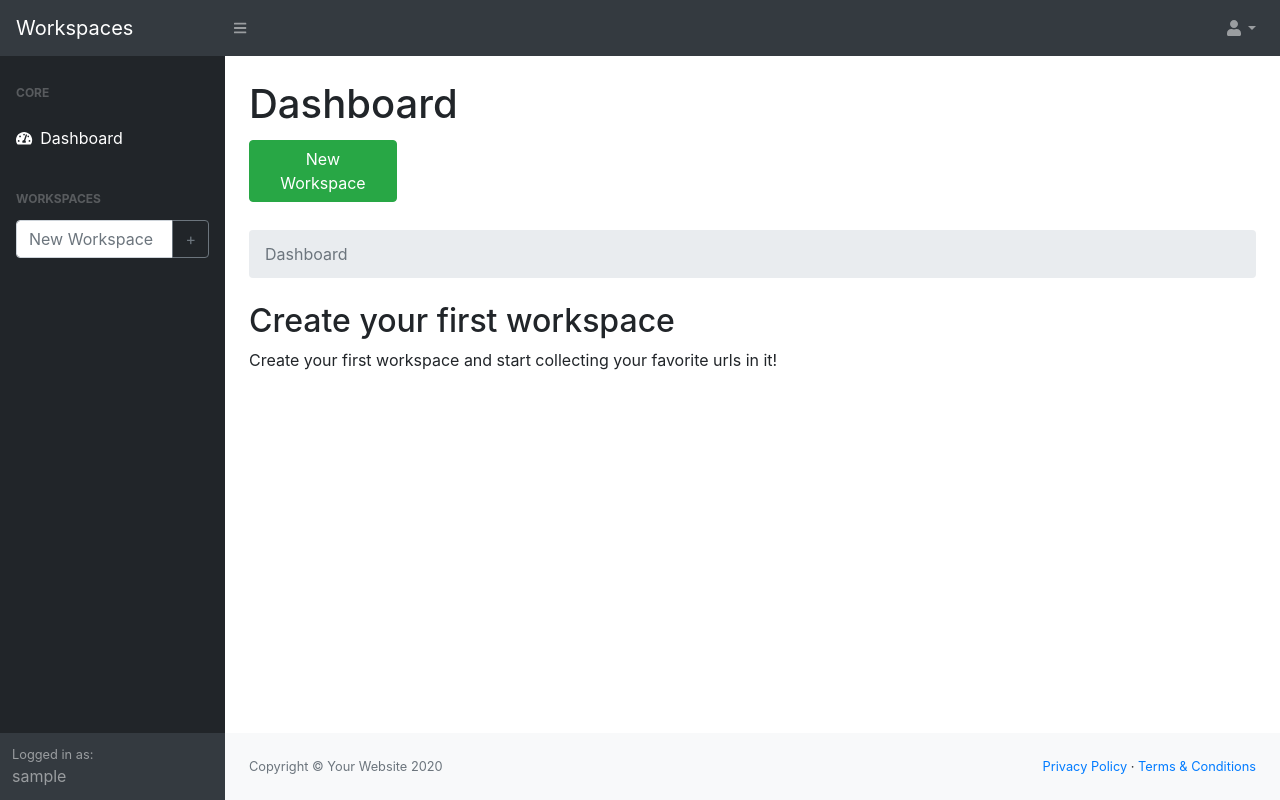
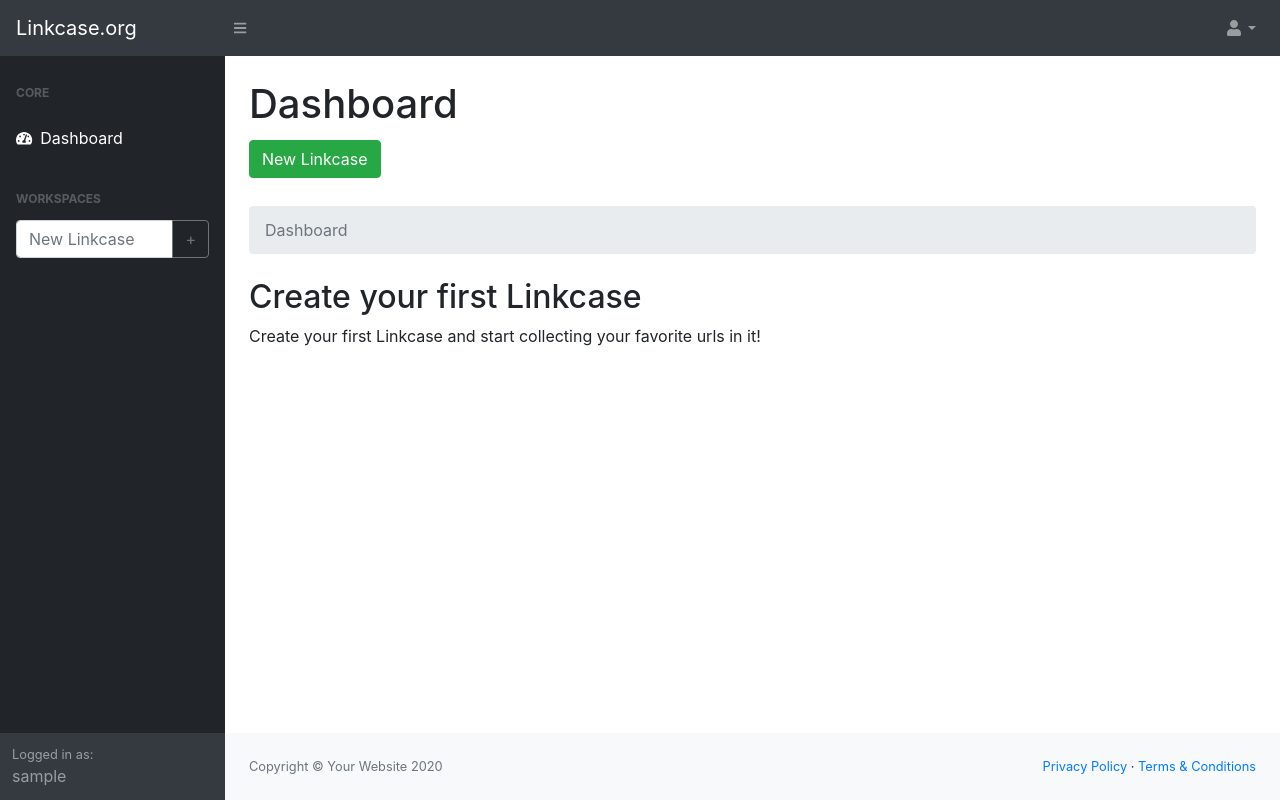
Before and after one commit to FARBEX97/linkcase-org, a Flask app: page / in a window 1280 px wide. Run offline with Flask 2, Linux system fonts and the light colour scheme; the visitor is signed in with stand-in values (Sample User, id 1); data comes from the database, SQL or seed files in the repository; data that the repository does not hold is empty; some libraries are stand-ins or nearby versions.

Commit message:
changed workspace for linkcase

```diff
--- a/config.py
+++ b/config.py
@@ -4,7 +4,7 @@ dev = True
 
 class DevConfig(object):
     SECRET_KEY = os.environ.get('SECRET_KEY') or 'you-will-never-guess'
-    SQLALCHEMY_DATABASE_URI = os.environ.get('DATABASE_URL') or 'sqlite:///' + os.path.join(basedir, 'workspaces.db')
+    SQLALCHEMY_DATABASE_URI = os.environ.get('DATABASE_URL') or 'sqlite:///' + os.path.join(basedir, 'linkcaseorg.db')
     SQLALCHEMY_TRACK_MODIFICATIONS = False
 
 class Config(object):
--- a/main.py
+++ b/main.py
@@ -1,6 +1,6 @@
 from workspaces import app, db
-from workspaces.models import user, workspace, link
+from workspaces.models import user, linkcase, link
 
 @app.shell_context_processor
 def make_shell_context():
-    return {'db': db, 'User': user.User, 'Workspace': workspace.Workspace, 'Link': link.Link}
+    return {'db': db, 'User': user.User, 'Linkcase': linkcase.Linkcase, 'Link': link.Link}
--- /dev/null
+++ b/workspaces/forms/linkcase.py
@@ -0,0 +1,13 @@
+from flask_wtf import FlaskForm
+from wtforms import StringField, SubmitField
+from wtforms.validators import DataRequired
+
+
+
+class NewLinkcaseForm(FlaskForm):
+    linkcase_name = StringField('New Linkcase', validators=[DataRequired()], render_kw={"placeholder": "New Linkcase"})
+    submit = SubmitField('+')
+
+
+class DeleteLinkcaseForm(FlaskForm):
+    delete = SubmitField('Delete')
--- a/workspaces/models/user.py
+++ b/workspaces/models/user.py
@@ -8,7 +8,7 @@ class User(UserMixin,db.Model):
     username = db.Column(db.String(64), index=True, unique=True)
     email = db.Column(db.String(120), index=True, unique=True)
     password_hash = db.Column(db.String(128))
-    workspaces = db.relationship('Workspace', cascade='all, delete-orphan', lazy='dynamic')
+    linkcase = db.relationship('Linkcase', cascade='all, delete-orphan', lazy='dynamic')
 
     def __repr__(self):
         return f'<User {self.username}>'
--- a/workspaces/routes.py
+++ b/workspaces/routes.py
@@ -2,47 +2,46 @@ from . import app, db
 from flask import render_template, flash, redirect, url_for, request
 from flask_login import current_user, login_user, logout_user, login_required
 from werkzeug.urls import url_parse
-from .models import user, workspace, link
+from .models import user, linkcase, link
 from .forms.user import LoginForm, RegistrationForm
 from .forms.link import NewLinkForm
-from .forms.workspace import NewWorkspaceForm, DeleteWorkspaceForm
+from .forms.linkcase import NewLinkcaseForm, DeleteLinkcaseForm
 
-import json
 
 @app.route('/', methods=['GET', 'POST'])
 @login_required
 def index():
-    workspaces = workspace.get_all_workspaces(current_user)
-    links_urls = [workspace.links for workspace in workspaces]
-    ws_form = NewWorkspaceForm()
-    del_ws_form = DeleteWorkspaceForm()
-    workspaces_list = []
-    for ws in workspaces:
-        workspace_dict = {'name': ws.name, 'links': [link for link in ws.links]}
-        workspaces_list.append(workspace_dict)
-    workspace_names = [workspace.name for workspace in workspaces]
+    linkcases = linkcase.get_all_linkcases(current_user)
+    links_urls = [lc.links for lc in linkcases]
+    linkcase_form = NewLinkcaseForm()
+    del_linkcase_form = DeleteLinkcaseForm()
+    linkcases_list = []
+    for lc in linkcases:
+        linkcase_dict = {'name': lc.name, 'links': [link for link in lc.links]}
+        linkcases_list.append(linkcase_dict)
+    linkcase_names = [lc.name for lc in linkcases]
 
     if request.method == 'POST':
-        if ws_form.ws_name.data and ws_form.validate():
-            workspace.create_workspace(name=ws_form.ws_name.data, user=current_user)
-            flash('Workspace created successfully!')
+        if linkcase_form.linkcase_name.data and linkcase_form.validate():
+            linkcase.create_linkcase(name=linkcase_form.linkcase_name.data, user=current_user)
+            flash('Linkcase created successfully!')
             return redirect(url_for('index'))
 
-        elif request.form.get("delete_ws"):
-            workspace.delete_workspace(name=request.form['delete_ws'],user=current_user)
-            flash('Workspace deleted successfully!')
+        elif request.form.get("delete_linkcase"):
+            linkcase.delete_linkcase(name=request.form['delete_linkcase'],user=current_user)
+            flash('Linkcase deleted successfully!')
             return redirect(url_for('index'))
 
         elif request.form.get("delete_link"):
-            def get_linkname_and_workspacename_from_form(form_value):
+            def get_linkname_and_linkcasename_from_form(form_value):
                 form_values = form_value.split('::')
                 return form_values[0], form_values[1]
-            link_name, workspace_name = get_linkname_and_workspacename_from_form(request.form['delete_link'])
-            link.delete_link(link_name=link_name, parent_workspace_name=workspace_name, user=current_user)
+            link_name, linkcase_name = get_linkname_and_linkcasename_from_form(request.form['delete_link'])
+            link.delete_link(link_name=link_name, parent_linkcase_name=linkcase_name, user=current_user)
             flash('Link deleted successfully!')
             return redirect(url_for('index'))
 
-    return render_template('index.html', title='Index', workspaces=workspaces, ws_form=ws_form, del_ws_form=del_ws_form, workspaces_list=workspaces_list)
+    return render_template('index.html', title='Dashboard', linkcases=linkcases, linkcase_form=linkcase_form, del_linkcase_form=del_linkcase_form, linkcases_list=linkcases_list)
 
 
 @app.route('/login', methods=['GET', 'POST'])
@@ -84,39 +83,39 @@ def register():
     return render_template('auth/register.html', title='Register', form=form)
 
 
-@app.route('/workspace/<workspace_name>/detail', methods=['GET', 'POST'])
-def workspace_detail(workspace_name):
-    workspaces = workspace.get_all_workspaces(current_user)
-    links_urls = [workspace.links for workspace in workspaces]
-    ws_form = NewWorkspaceForm()
+@app.route('/linkcase/<linkcase_name>/detail', methods=['GET', 'POST'])
+def linkcase_detail(linkcase_name):
+    linkcases = linkcase.get_all_linkcases(current_user)
+    links_urls = [lc.links for lc in linkcases]
+    linkcase_form = NewLinkcaseForm()
     link_form = NewLinkForm()
-    del_ws_form = DeleteWorkspaceForm()
-    workspace_names = [workspace.name for workspace in workspaces]
+    del_linkcase_form = DeleteLinkcaseForm()
+    linkcase_names = [linkcase.name for linkcase in linkcases]
 
-    detailed_workspace = [workspace for workspace in workspaces if workspace.name == workspace_name][0]
+    detailed_linkcase = [lc for lc in linkcases if lc.name == linkcase_name][0]
     if request.method == 'POST':
-        if ws_form.ws_name.data and ws_form.validate():
-            workspace.create_workspace(name=ws_form.ws_name.data, user=current_user)
-            flash('Workspace created successfully!')
+        if linkcase_form.linkcase_name.data and linkcase_form.validate():
+            linkcase.create_linkcase(name=linkcase_form.linkcase_name.data, user=current_user)
+            flash('Linkcase created successfully!')
             return redirect(url_for('index'))
 
         elif link_form.validate():
-            link.create_link(workspace_name=detailed_workspace.name, user=current_user, link_url=link_form.url.data, link_name=link_form.name.data)
+            link.create_link(linkcase_name=detailed_linkcase.name, user=current_user, link_url=link_form.url.data, link_name=link_form.name.data)
             flash('Link added successfully!')
-            return redirect(url_for('workspace_detail', workspace_name=workspace_name))
+            return redirect(url_for('linkcase_detail', linkcase_name=linkcase_name))
 
-        elif request.form.get("delete_ws"):
-            workspace.delete_workspace(name=request.form['delete_ws'],user=current_user)
-            flash('Workspace deleted successfully!')
+        elif request.form.get("delete_linkcase"):
+            linkcase.delete_linkcase(name=request.form['delete_linkcase'],user=current_user)
+            flash('Linkcase deleted successfully!')
             return redirect(url_for('index'))
 
         elif request.form.get("delete_link"):
-            def get_linkname_and_workspacename_from_form(form_value):
+            def get_linkname_and_linkcasename_from_form(form_value):
                 form_values = form_value.split('::')
                 return form_values[0], form_values[1]
-            link_name, workspace_name = get_linkname_and_workspacename_from_form(request.form['delete_link'])
-            link.delete_link(link_name=link_name, parent_workspace_name=workspace_name, user=current_user)
+            link_name, linkcase_name = get_linkname_and_linkcasename_from_form(request.form['delete_link'])
+            link.delete_link(link_name=link_name, parent_linkcase_name=linkcase_name, user=current_user)
             flash('Link deleted successfully!')
-            return redirect(url_for('workspace_detail', workspace_name=workspace_name))
+            return redirect(url_for('linkcase_detail', linkcase_name=linkcase_name))
 
-    return render_template('ws_detail.html', workspaces=workspaces, ws_form=ws_form, link_form=link_form, del_ws_form=del_ws_form, detailed_workspace=detailed_workspace)
+    return render_template('linkcase_detail.html', linkcases=linkcases, linkcase_form=linkcase_form, link_form=link_form, del_linkcase_form=del_linkcase_form, detailed_linkcase=detailed_linkcase)
--- a/workspaces/templates/base.html
+++ b/workspaces/templates/base.html
@@ -7,16 +7,16 @@
         <meta name="description" content="" />
         <meta name="author" content="" />
         {% if title %}
-        <title>{{ title }} - Workspaces</title>
+        <title>{{ title }} - Linkcase.org</title>
         {% else %}
-        <title>Welcome to Workspaces</title>
+        <title>Welcome to Linkcase.org</title>
         {% endif %}
         <link href="{{ url_for('static', filename='css/styles.css') }}" rel="stylesheet" />
         <script src="https://cdnjs.cloudflare.com/ajax/libs/font-awesome/5.15.1/js/all.min.js" crossorigin="anonymous"></script>
     </head>
     <body class="sb-nav-fixed">
         <nav class="sb-topnav navbar navbar-expand navbar-dark bg-dark">
-            <a class="navbar-brand" href="#">Workspaces</a>
+            <a class="navbar-brand" href="https://linkcase.org">Linkcase.org</a>
             {% if current_user.is_anonymous == False %}
             <button class="btn btn-link btn-sm order-1 order-lg-0" id="sidebarToggle" href="#"><i class="fas fa-bars"></i></button>
             {% endif %}
--- a/workspaces/templates/index.html
+++ b/workspaces/templates/index.html
@@ -6,37 +6,37 @@
     <h1 class="mt-4">Dashboard</h1>
     <div class="row">
         <div class="col-sm-2 my-1">
-            <a class="btn btn-success" href="#new_workspace_form" id="new_workspace_show_btn">New Workspace</a>
-            <a class="btn btn-warning" id="new_workspace_hide_btn" style="display: none;">Hide form</a>
+            <a class="btn btn-success" href="#new_linkcase_form" id="new_linkcase_show_btn">New Linkcase</a>
+            <a class="btn btn-warning" id="new_linkcase_hide_btn" style="display: none;">Hide form</a>
         </div>
     </div>
     <ol class="breadcrumb my-4">
         <li class="breadcrumb-item active">Dashboard</li>
     </ol>
-    <form action="" class="mx-3" method="post" novalidate id="new_workspace_form" style="display: none;">
-        {{ ws_form.hidden_tag() }}
+    <form action="" class="mx-3" method="post" novalidate id="new_linkcase_form" style="display: none;">
+        {{ linkcase_form.hidden_tag() }}
         <div class="form-row">
             <div class="col-md-2">
                 <div class="form-group">
-                    {{ ws_form.ws_name(class="form-control") }}
+                    {{ linkcase_form.linkcase_name(class="form-control") }}
                 </div>
             </div>
             <div class="col-md-2">
                 <div class="form-group">
-                {{ ws_form.submit(class="btn btn-outline-secondary", value="Create") }}
+                {{ linkcase_form.submit(class="btn btn-outline-secondary", value="Create") }}
                 </div>
             </div>
-            {% for error in ws_form.ws_name.errors %}
+            {% for error in linkcase_form.linkcase_name.errors %}
             <span style="color: red;">[{{ error }}]</span>
             {% endfor %}
         </div>
     </form>
     {% if workspaces %}
     <h2>Time to work!</h2>
-    <p>Click on one of your workspaces and start working with all your handy resources.</p>
+    <p>Click on one of your Linkcases and start working with all your handy resources.</p>
     {% else %}
-    <h2>Create your first workspace</h2>
-    <p>Create your first workspace and start collecting your favorite urls in it!</p>
+    <h2>Create your first Linkcase</h2>
+    <p>Create your first Linkcase and start collecting your favorite urls in it!</p>
     {% endif %}
     <div class="row">
         {% for workspace in workspaces %}
@@ -54,16 +54,16 @@
 <script>
     $(document).ready(function() {
         // Show form on button clicked
-        $('#new_workspace_show_btn').click(function(){
-            $('#new_workspace_form').show()
-            $('#new_workspace_show_btn').hide()
-            $('#new_workspace_hide_btn').show()
+        $('#new_linkcase_show_btn').click(function(){
+            $('#new_linkcase_form').show()
+            $('#new_linkcase_show_btn').hide()
+            $('#new_linkcase_hide_btn').show()
         });
         // Hide form on button clicked
-        $('#new_workspace_hide_btn').click(function(){
-            $('#new_workspace_form').hide()
-            $('#new_workspace_hide_btn').hide()
-            $('#new_workspace_show_btn').show()
+        $('#new_linkcase_hide_btn').click(function(){
+            $('#new_linkcase_form').hide()
+            $('#new_linkcase_hide_btn').hide()
+            $('#new_linkcase_show_btn').show()
         });
         // Open all links of the clicked workspace button
         {% for workspace in workspaces_list %}
--- a/workspaces/templates/logged_base.html
+++ b/workspaces/templates/logged_base.html
@@ -12,21 +12,21 @@
                     </a>
                     <div class="sb-sidenav-menu-heading">Workspaces</div>
                     <form action="" class="mx-3 text-center" method="post" novalidate>
-                        {{ ws_form.hidden_tag() }}
+                        {{ linkcase_form.hidden_tag() }}
                         <div class="input-group mb-3">
-                            {{ ws_form.ws_name(class="form-control") }}
+                            {{ linkcase_form.linkcase_name(class="form-control") }}
                             <div class="input-group-append">
-                                {{ ws_form.submit(class="btn btn-outline-secondary") }}
+                                {{ linkcase_form.submit(class="btn btn-outline-secondary") }}
                             </div>
-                            {% for error in ws_form.ws_name.errors %}
+                            {% for error in linkcase_form.linkcase_name.errors %}
                             <span style="color: red;">[{{ error }}]</span>
                             {% endfor %}
                         </div>
                     </form>
-                    {% for workspace in workspaces %}
-                    <a class="nav-link" href="{{ url_for('workspace_detail', workspace_name=workspace.name) }}">
+                    {% for linkcase in linkcases %}
+                    <a class="nav-link" href="{{ url_for('linkcase_detail', linkcase_name=linkcase.name) }}">
                         <div class="sb-nav-link-icon"></div>
-                        {{ workspace.name }}
+                        {{ linkcase.name }}
                     </a>
                     {% endfor %}
                 </div>
```
Also changed, not shown: migrations/versions/b889fd39b841_.py (renamed from migrations/versions/3571eab4f58d_.py, +9 -9 lines), workspaces/models/link.py (+8 -8 lines), workspaces/models/link_old.py (added, +32 -0 lines), workspaces/models/linkcase.py (added, +41 -0 lines), workspaces/templates/linkcase_detail.html (renamed from workspaces/templates/ws_detail.html, +9 -9 lines), linkcaseorg.db (added), workspaces.db (deleted), workspaces/models/workspace_old.py (renamed from workspaces/models/workspace.py).
